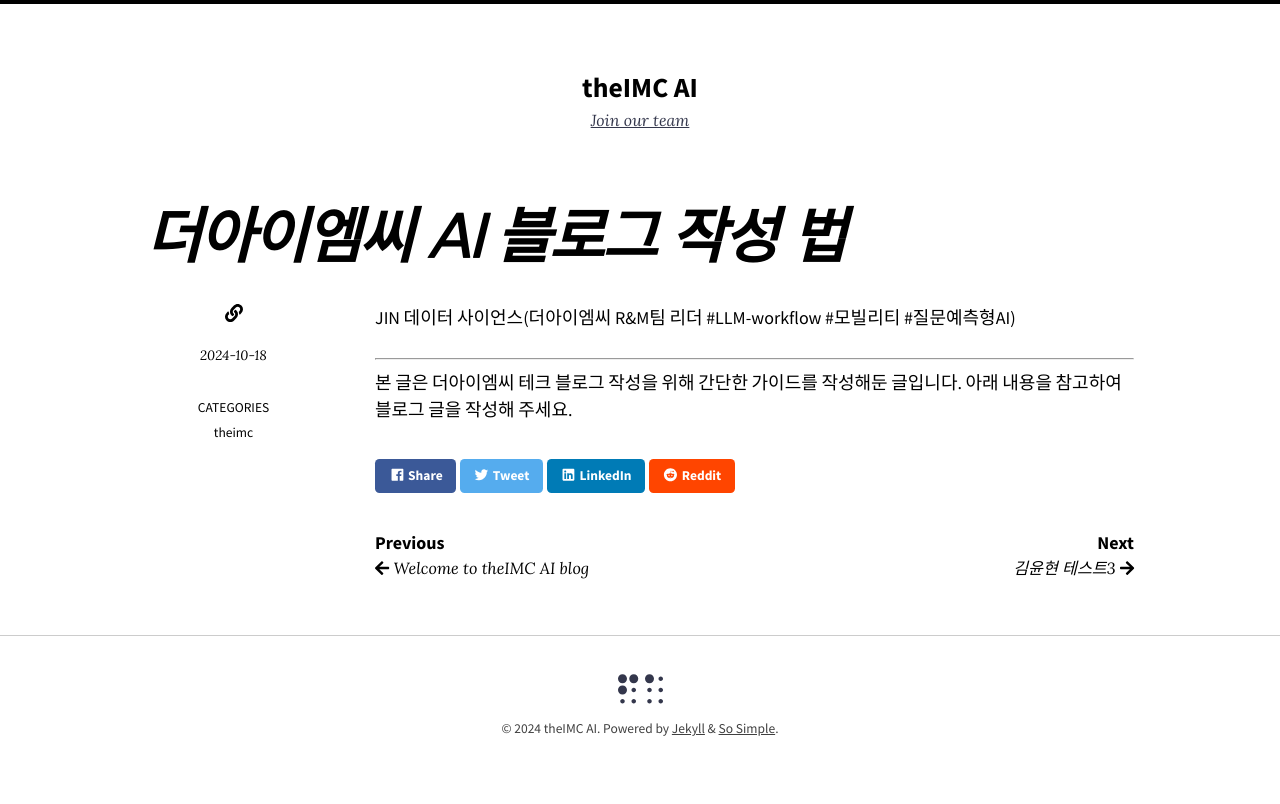
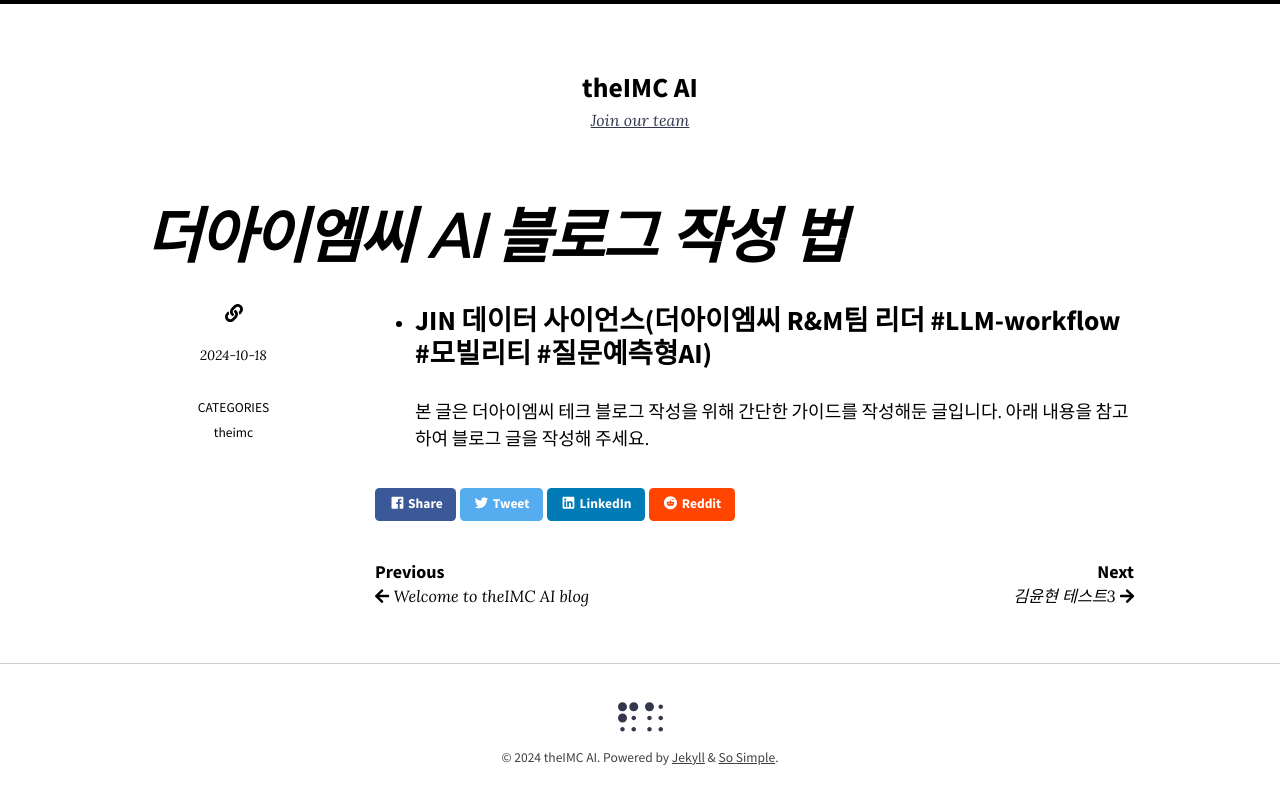
Before and after one commit to hjjson/hjjson.github.io, a Jekyll site: the page built from _posts/2024-10-18-test2.markdown, in a window 1280 px wide. Shown: the top 804 px of the page. Built offline with Jekyll 4.4.1, drawn with Linux system fonts in a browser that asks for light colours; nearby versions of some CDN libraries.

```diff
--- a/_posts/2024-10-18-test2.markdown
+++ b/_posts/2024-10-18-test2.markdown
@@ -5,8 +5,6 @@ date:   2024-10-18 10:41:26 +0900
 categories: theimc
 ---
 
-JIN 데이터 사이언스(더아이엠씨 R&M팀 리더 #LLM-workflow #모빌리티 #질문예측형AI)
-
+- JIN 데이터 사이언스(더아이엠씨 R&M팀 리더 #LLM-workflow #모빌리티 #질문예측형AI)
 ---
-
 본 글은 더아이엠씨 테크 블로그 작성을 위해 간단한 가이드를 작성해둔 글입니다. 아래 내용을 참고하여 블로그 글을 작성해 주세요.
```
